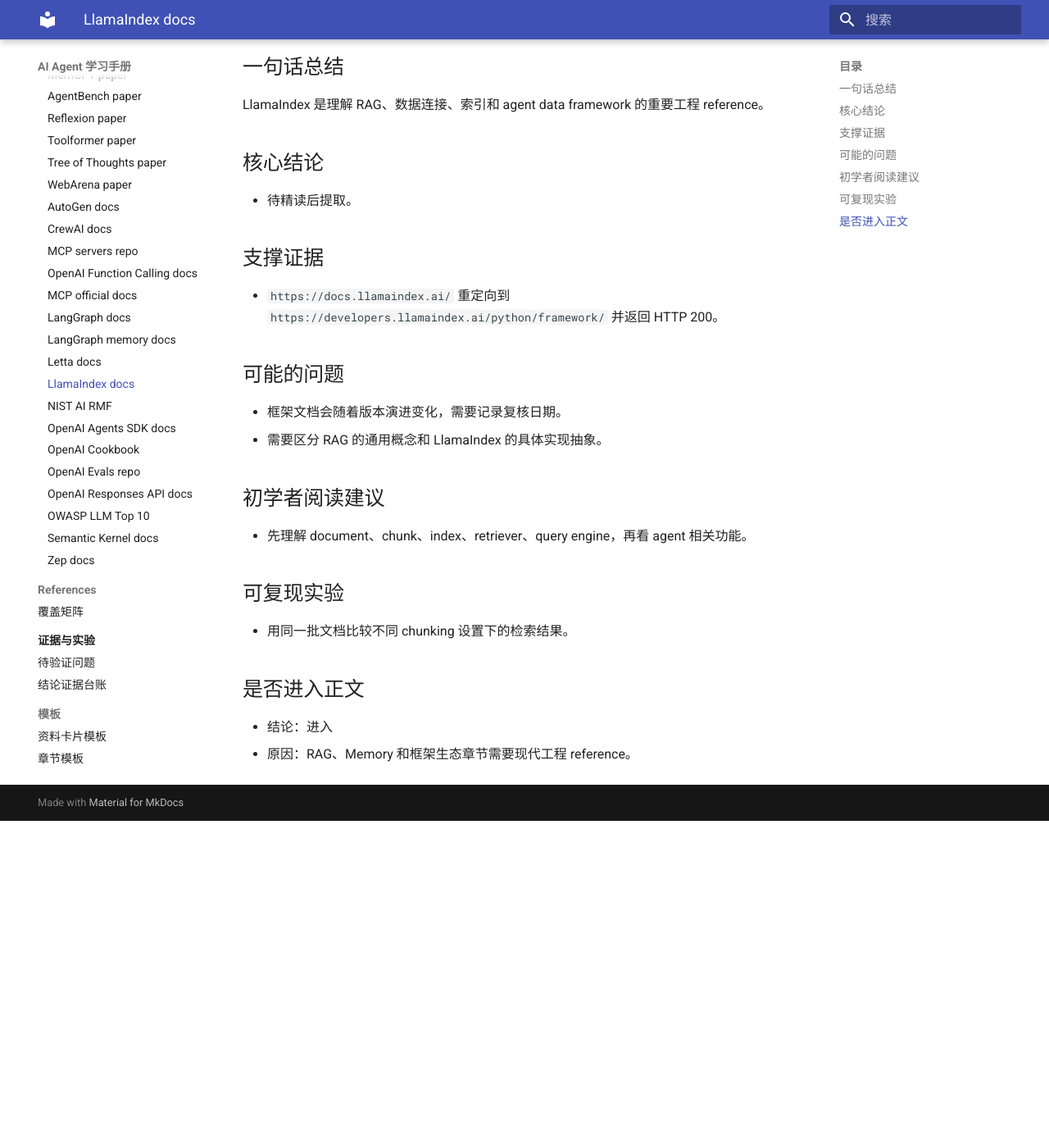
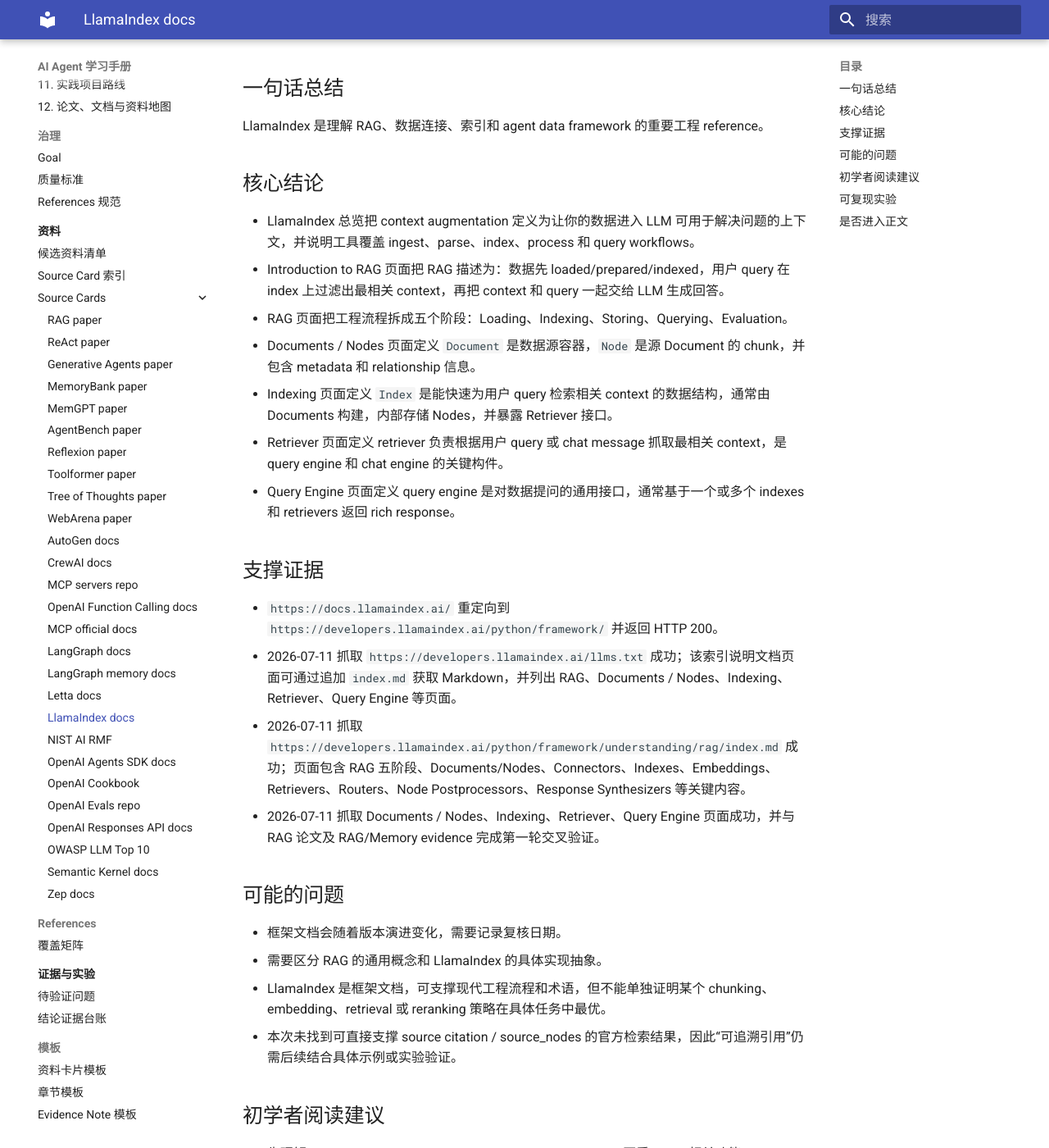
Before and after one commit to AmazingCaddy/readings-ai-agent, an MkDocs documentation site: the page built from docs/sources/source-cards/2026-llamaindex-docs.md, in a window 1280 px wide and 1400 px high, scrolled down 450 px. Shown: the whole window at 82% size. Built offline with MkDocs 1.6.1 and Material for MkDocs 9.7.7, drawn with Linux system fonts in a browser that asks for light colours; before the commit the page ends 1451 px from its top, so only the background shows below that.

Commit message:
Upgrade RAG engineering evidence

```diff
--- a/docs/chapters/06-rag-memory.md
+++ b/docs/chapters/06-rag-memory.md
@@ -34,6 +34,8 @@
 - 让答案能追溯到资料来源。
 
 RAG 论文中的设定和现代工程 RAG 系统不完全相同。初学者可以先掌握工程直觉：文档进入知识库，系统把文档切成片段，建立索引，用户提问时检索相关片段，再把片段放进模型上下文。
+
+LlamaIndex 文档把工程 RAG 拆成 Loading、Indexing、Storing、Querying、Evaluation 五个阶段。它还区分 Document 和 Node：Document 是数据源容器，Node 是从源 Document 切出的 chunk，并带有 metadata 和 relationships。这个拆分能帮助初学者理解：RAG 的质量不只取决于模型，也取决于数据如何加载、切分、索引、检索和评测。
 
 ### Memory
 
@@ -159,6 +161,7 @@
 
 - RAG 论文摘要支持“外部检索可以帮助知识密集型生成任务”这一基础动机，并明确提到 provenance 和 world knowledge 更新问题。
 - RAG 论文中的 non-parametric memory 指外部可检索索引一类机制，不应和 Agent 长期记忆治理直接混同。
+- LlamaIndex 文档支持现代工程 RAG 的五阶段流程：Loading、Indexing、Storing、Querying、Evaluation；Documents / Nodes、Indexes、Retrievers 和 Query Engines 可作为初学者理解工程组件的参考。
 - LangGraph memory 文档按 recall scope 区分 short-term/thread-scoped memory 和 long-term/cross-session memory，可作为短期/长期记忆工程边界的参考。
 - LangGraph memory 文档强调 long-term memory 没有 one-size-fits-all solution，写入方式有 hot path 和 background 两类权衡。
 - MemGPT、MemoryBank、Generative Agents 支持长期记忆和记忆管理的研究方向，但不能泛化为“加长期记忆总是更好”。
@@ -202,4 +205,5 @@
 - [术语边界表](../glossary.md)
 - [结论证据台账](../evidence/claim-ledger.md)
 - [Evidence Note: RAG 与 Memory 边界](../evidence/rag-memory-boundary.md)
+- [Evidence Note: RAG 工程流程边界](../evidence/rag-engineering-boundary.md)
 - [Evidence Note: 长期记忆治理与风险边界](../evidence/memory-governance-risk-boundary.md)
--- a/docs/sources/source-cards/2026-llamaindex-docs.md
+++ b/docs/sources/source-cards/2026-llamaindex-docs.md
@@ -8,7 +8,7 @@
 - 主题：RAG / Data Framework / Agents
 - 适合阶段：入门后 / 工程实践
 - 可信度等级：A
-- 是否已验证：来源链接已复核；内容待精读；结论待交叉验证
+- 是否已验证：入口、RAG 总览和核心组件页面已复核；RAG 工程流程边界已完成第一轮交叉验证
 
 ## 一句话总结
 
@@ -16,16 +16,27 @@
 
 ## 核心结论
 
-- 待精读后提取。
+- LlamaIndex 总览把 context augmentation 定义为让你的数据进入 LLM 可用于解决问题的上下文，并说明工具覆盖 ingest、parse、index、process 和 query workflows。
+- Introduction to RAG 页面把 RAG 描述为：数据先 loaded/prepared/indexed，用户 query 在 index 上过滤出最相关 context，再把 context 和 query 一起交给 LLM 生成回答。
+- RAG 页面把工程流程拆成五个阶段：Loading、Indexing、Storing、Querying、Evaluation。
+- Documents / Nodes 页面定义 `Document` 是数据源容器，`Node` 是源 Document 的 chunk，并包含 metadata 和 relationship 信息。
+- Indexing 页面定义 `Index` 是能快速为用户 query 检索相关 context 的数据结构，通常由 Documents 构建，内部存储 Nodes，并暴露 Retriever 接口。
+- Retriever 页面定义 retriever 负责根据用户 query 或 chat message 抓取最相关 context，是 query engine 和 chat engine 的关键构件。
+- Query Engine 页面定义 query engine 是对数据提问的通用接口，通常基于一个或多个 indexes 和 retrievers 返回 rich response。
 
 ## 支撑证据
 
 - `https://docs.llamaindex.ai/` 重定向到 `https://developers.llamaindex.ai/python/framework/` 并返回 HTTP 200。
+- 2026-07-11 抓取 `https://developers.llamaindex.ai/llms.txt` 成功；该索引说明文档页面可通过追加 `index.md` 获取 Markdown，并列出 RAG、Documents / Nodes、Indexing、Retriever、Query Engine 等页面。
+- 2026-07-11 抓取 `https://developers.llamaindex.ai/python/framework/understanding/rag/index.md` 成功；页面包含 RAG 五阶段、Documents/Nodes、Connectors、Indexes、Embeddings、Retrievers、Routers、Node Postprocessors、Response Synthesizers 等关键内容。
+- 2026-07-11 抓取 Documents / Nodes、Indexing、Retriever、Query Engine 页面成功，并与 RAG 论文及 RAG/Memory evidence 完成第一轮交叉验证。
 
 ## 可能的问题
 
 - 框架文档会随着版本演进变化，需要记录复核日期。
 - 需要区分 RAG 的通用概念和 LlamaIndex 的具体实现抽象。
+- LlamaIndex 是框架文档，可支撑现代工程流程和术语，但不能单独证明某个 chunking、embedding、retrieval 或 reranking 策略在具体任务中最优。
+- 本次未找到可直接支撑 source citation / source_nodes 的官方检索结果，因此“可追溯引用”仍需后续结合具体示例或实验验证。
 
 ## 初学者阅读建议
 
```
Also changed, not shown: docs/evidence/claim-ledger.md (+3 -2 lines), docs/evidence/rag-engineering-boundary.md (added, +37 -0 lines), docs/evidence/validation-backlog.md (+2 -1 lines), docs/local/summaries/2026-07-11-ai-agent-handbook.md (+4 -2 lines), docs/references/coverage-matrix.md (+1 -1 lines).
